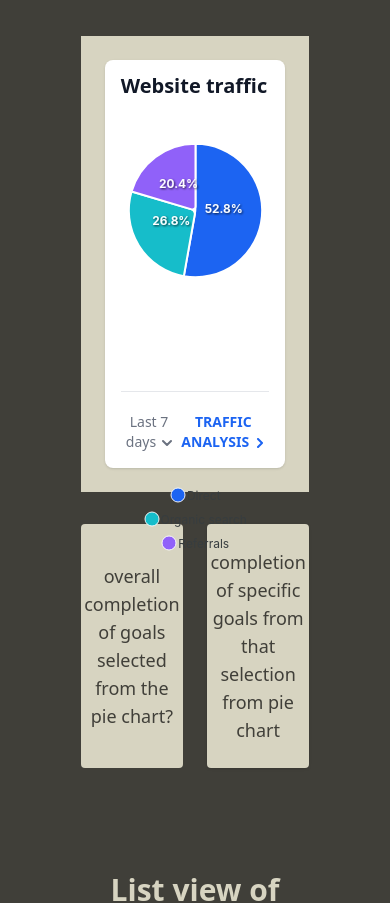
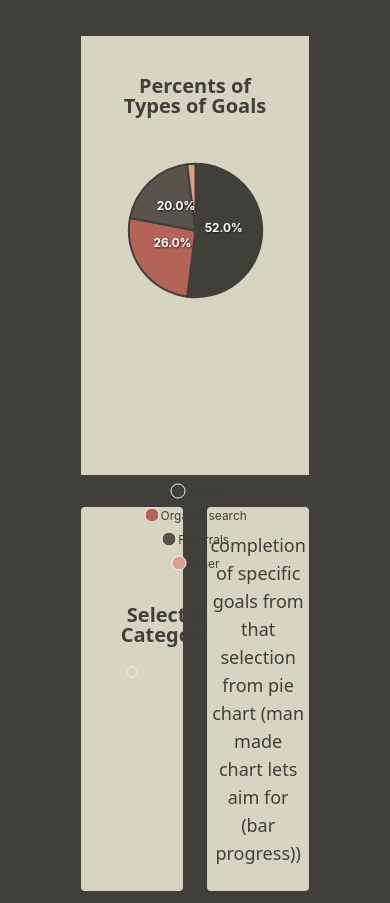
Before and after one commit to bdubbs11/GoalScape, a React (Vite) app: page / in a window 390 px wide. Shown: the part 1020-1923 px from the top of the page. Built offline with nearby package versions, Linux system fonts and the light colour scheme; no server answers.

Commit message:
radial chart in progress

```diff
--- a/src/views/Home.jsx
+++ b/src/views/Home.jsx
@@ -2,6 +2,7 @@ import { useEffect, useRef, useState } from 'react';
 import { Link } from 'react-router-dom';
 import Edit from "../assets/edit.svg";
 import PieChart from './components/Piechart.jsx';
+import RadialChart from './components/Radialchart.jsx';
 
 function Home() {
   const nextSectionVis = useRef(null);
@@ -9,6 +10,10 @@ function Home() {
 
   const [userName, setUserName] = useState('');
   const [goals, setGoals] = useState([]);
+  const [pieGoals, setPieGoals] = useState([]);
+  const [radialGoals, setRadialGoals] = useState([]);
+  // this is for the pies
+  const [pieSelected, setPieSelected] = useState(null);
   // const [loading, setLoading] = useState(true);
 
   // fetching user or just user 1 (me)
@@ -18,39 +23,30 @@ function Home() {
     .then(user => {
       // console.log('Fetched user:', user);
       setUserName(user.name)
-      // setLoading(false);
     })
     .catch(err => {
       console.error('error fetching user:', err);
-      //  setLoading(false);
     });
 
     // Fetch goals
     fetch('/api/goals')
       .then(res => res.json())
       .then(data => {
-        // return just data for it to be the full thing querry
-        // this will allow for the pie chart to be the percentage of goal categories...
-        const counts = {};
-        data.forEach(goal => {
-          const category = goal.category;
-          counts[category] = (counts[category] || 0) + 1;
-        });
-
-        const total = data.length;
-        const pieData = Object.entries(counts).map(([label, count]) => ({
-          label,
-          value: ((count / total) * 100).toFixed(2),
-        }));
-        // Example: setGoals(data);
-        setGoals(pieData);
-        // console.log(' goals:', data);
+        // console.log("here i am", data);
+        setGoals(data);
+        createPieGoals(data, setPieGoals);
       })
       .catch(err => {
         console.error('Error fetching goals:', err);
       });
 
   }, []);
+
+  useEffect(() => {
+    if (pieSelected && goals.length > 0) {
+      createRadialGoals(goals, setRadialGoals, pieSelected);
+    }
+  }, [pieSelected, goals]);
 
 
 
@@ -89,7 +85,7 @@ function Home() {
 
 
 
-                <PieChart data={goals}/>
+                <PieChart data={pieGoals} onSliceClick={setPieSelected} />
 
 
 
@@ -97,10 +93,10 @@ function Home() {
                 {/* Second row with 2 columns */}
                 <div className="grid grid-cols-2 gap-6">
                   <div className="bg-primary text-background rounded p-6 flex items-center justify-center">
-                    <span className="text-lg">overall completion of goals selected from the pie chart?</span>
+                    <RadialChart data={radialGoals} selectedCategory={pieSelected} />
                   </div>
                   <div className="bg-primary text-background rounded shadow p-6 flex items-center justify-center">
-                    <span className="text-lg">completion of specific goals from that selection from pie chart</span>
+                    <span className="text-lg">completion of specific goals from that selection from pie chart (man made chart lets aim for (bar progress))</span>
                   </div>
                 </div>
               </div>
@@ -167,35 +163,6 @@ function Home() {
                     <td className="border-t-3 px-4 py-2">{ goal.notes }</td>
                   </tr>
                 ))}
-
-
-
-
-
-                  {/* <tr>
-                    <td className="border-t-3 px-4 py-2">Learn React</td>
-                    <td className="border-t-3 px-4 py-2">Education</td>
-                    <td className="border-t-3 px-4 py-2">50%</td>
-                    <td className="border-t-3 px-4 py-2">23/01/01</td>
-                    <td className="border-t-3 px-4 py-2">23/12/31</td>
-                    <td className="border-t-3 px-4 py-2 truncate">Need to finish the documentation</td>
-                  </tr>
-                  <tr>
-                    <td className="border-t-1 px-4 py-2">Run a marathon</td>
-                    <td className="border-t-1 px-4 py-2">Health</td>
-                    <td className="border-t-1 px-4 py-2">30%</td>
-                    <td className="border-t-1 px-4 py-2">23/02/01</td>
-                    <td className="border-t-1 px-4 py-2">23/12/31</td>
-                    <td className="border-t-1 px-4 py-2 truncate">Training is going well</td>
-                  </tr>
-                  <tr>
-                    <td className="border-t-1 px-4 py-2">Read 12 books</td>
-                    <td className="border-t-1 px-4 py-2">Personal Development</td>
-                    <td className="border-t-1 px-4 py-2">25%</td>
-                    <td className="border-t-1 px-4 py-2">23/03/01</td>
-                    <td className="border-t-1 px-4 py-2">23/12/31</td>
-                    <td className="border-t-1 px-4 py-2 truncate whitespace-nowrap">Currently reading 'Atomic Habits'</td>
-                  </tr> */}
                 </tbody>
               </table>
 
@@ -210,4 +177,42 @@ function Home() {
 
   );
 }
+
+function createPieGoals(data, setPieGoals){
+  // return just data for it to be the full thing querry
+  // this will allow for the pie chart to be the percentage of goal categories...
+  const counts = {};
+  data.forEach(goal => {
+    const category = goal.category;
+    counts[category] = (counts[category] || 0) + 1;
+  });
+
+  const total = data.length;
+  const pieData = Object.entries(counts).map(([label, count]) => ({
+    label,
+    value: ((count / total) * 100).toFixed(2),
+  }));
+  // console.log("this is from the function", pieData);
+  setPieGoals(pieData);
+}
+
+function createRadialGoals(data, setRadialGoals, pieSelected){
+  // from progress of specific goals need to figure out how many are done
+  // how many are in progress and hten how many are to do
+  if(pieSelected && data.length > 0){
+    const selectedGoals = data.filter(x => x.category === pieSelected);
+
+    const total = selectedGoals.length;
+    const done = selectedGoals.filter(x => x.progress === 100).length;
+    const inProgress = selectedGoals.filter(x => x.progress > 0 && x.progress < 100).length;
+    const toDo = total - done - inProgress;
+
+    setRadialGoals([done, inProgress, toDo]);
+    console.log("Setting radial goals to:", [done, inProgress, toDo]);
+    console.log("the category:", pieSelected);
+  }
+
+}
+
+
 export default Home;
--- a/src/views/components/Piechart.jsx
+++ b/src/views/components/Piechart.jsx
@@ -1,27 +1,76 @@
 import React from "react";
 import ReactApexChart from "react-apexcharts";
 
-const PieChart = ({ data }) => {
+const PieChart = ({ data, onSliceClick }) => {
 
-  console.log(data);
+  // console.log("piechart info", data);
   // series nends to be from the array
   // colors as well?
   // labels needs to be from the array as well
 
-  const series = data?.length ? data.map(item => item.value) : [52, 26, 20, 2];
+  const series = data?.length ? data.map(item => parseFloat(item.value)) : [52, 26, 20, 2];
   const labels = data?.length ? data.map(item => item.label) : ["Direct", "Organic search", "Referrals", "Other"];
 
+  const HEX_COLOR_POOL = [
+    "#1C64F2", "#16BDCA", "#9061F9", "#FACC15", "#EF4444",
+    "#10B981", "#F472B6", "#8B5CF6", "#FB923C", "#22D3EE",
+    "#6366F1", "#14B8A6", "#F59E0B", "#DC2626", "#A855F7",
+    "#3B82F6", "#059669", "#EC4899", "#7C3AED", "#E879F9"
+  ];
+
+const HEX_COLOR_PALETTE = [
+  "#403f39", // base charcoal
+  "#b46357", // base terracotta
+  "#5a534d", // dark taupe
+  "#d6a18b", // light terra peach
+  "#6c5b52", // cool brown
+  "#a25447", // deeper terracotta
+  "#7a6a61", // warm slate
+  "#c97b6a", // soft clay
+  "#91857e", // dusty gray beige
+  "#8e4e3c", // rust brown
+  "#bfaea3", // pale ash
+  "#473f3a", // charcoal variation
+  "#a9685b", // weathered red
+  "#685e58", // smoky taupe
+  "#ce9b88", // desaturated coral
+  "#574d47", // dark stone
+  "#ac786d", // warm dusty rose
+  "#382f2a", // deep coffee
+  "#9f5748", // baked red clay
+  "#84776e"  // muted greige
+];
+
+
+  const colors = HEX_COLOR_PALETTE.slice(0, labels.length);
+
+  // console.log("series:", series);
+  // console.log("labels:", labels);
+
   const chartOptions = {
-    series: [52.8, 26.8, 20.4],
+    series,
     options: {
       chart: {
         type: "pie",
         height: 420,
         width: "100%",
+        events: {
+          dataPointSelection: (event, chartContext, config) => {
+          const clickedIndex = config.dataPointIndex;
+          const label = labels[clickedIndex];
+          const value = series[clickedIndex];
+
+          //  Replace this with your custom logic
+          onSliceClick?.(label);
+          // console.log(`You clicked on: ${label} (${value}%)`);
+
+          // Example: setSelectedCategory(label);
+        }
+        }
       },
-      colors: ["#1C64F2", "#16BDCA", "#9061F9"],
+      colors,
       stroke: {
-        colors: ["#ffffff"],
+        colors: ["#403f39"],
       },
       plotOptions: {
         pie: {
@@ -31,7 +80,7 @@ const PieChart = ({ data }) => {
           },
         },
       },
-      labels: ["Direct", "Organic search", "Referrals"],
+      labels,
       dataLabels: {
         enabled: true,
         style: {
@@ -41,6 +90,9 @@ const PieChart = ({ data }) => {
       legend: {
         position: "bottom",
         fontFamily: "Inter, sans-serif",
+        labels: {
+          colors: "#403f39",
+        }
       },
       yaxis: {
         labels: {
@@ -62,10 +114,10 @@ const PieChart = ({ data }) => {
   };
 
   return (
-    <div className="max-w-sm w-full bg-white rounded-lg shadow-sm dark:bg-gray-800 p-4 md:p-6">
+    <div className="max-w-5xl w-full rounded-lg p-4 md:p-6">
       <div className="flex justify-between items-start w-full mb-4">
-        <h5 className="text-xl font-bold leading-none text-gray-900 dark:text-white">
-          Website traffic
+        <h5 className="text-xl text-background font-bold leading-none">
+          Percents of Types of Goals
         </h5>
       </div>
 
@@ -77,41 +129,6 @@ const PieChart = ({ data }) => {
           height={420}
         />
       </div>
-
-      <div className="pt-5 border-t border-gray-200 dark:border-gray-700">
-        <div className="flex justify-between items-center">
-          <button
-            type="button"
-            className="text-sm font-medium text-gray-500 dark:text-gray-400 hover:text-gray-900 dark:hover:text-white"
-          >
-            Last 7 days
-            <svg
-              className="w-2.5 h-2.5 ms-1.5 inline-block"
-              xmlns="http://www.w3.org/2000/svg"
-              fill="none"
-              viewBox="0 0 10 6"
-              stroke="currentColor"
-            >
-              <path strokeLinecap="round" strokeLinejoin="round" strokeWidth="2" d="m1 1 4 4 4-4" />
-            </svg>
-          </button>
-          <a
-            href="#"
-            className="uppercase text-sm font-semibold text-blue-600 hover:text-blue-700 dark:hover:text-blue-500"
-          >
-            Traffic analysis
-            <svg
-              className="w-2.5 h-2.5 ms-1.5 inline-block"
-              xmlns="http://www.w3.org/2000/svg"
-              fill="none"
-              viewBox="0 0 6 10"
-              stroke="currentColor"
-            >
-              <path strokeLinecap="round" strokeLinejoin="round" strokeWidth="2" d="m1 9 4-4-4-4" />
-            </svg>
-          </a>
-        </div>
-      </div>
     </div>
   );
 };
--- /dev/null
+++ b/src/views/components/Radialchart.jsx
@@ -0,0 +1,71 @@
+import React, { useEffect, useState } from "react";
+import ReactApexChart from "react-apexcharts";
+
+const RadialChart = ({data, selectedCategory}) => {
+// console.log("in radial chart", data);
+const [series, setSeries] = useState([0, 0, 0]);
+useEffect(() => {
+  if (Array.isArray(data) && data.length === 3) {
+    setSeries(data);
+    setTimeout(() => {
+      window.dispatchEvent(new Event("resize"));
+    }, 50); // Give time for DOM to update
+  } else {
+    setSeries([0, 0, 0]);
+  }
+}, [data]);
+// const series = Array.isArray(data) && data.length === 3 ? data : [0, 0, 0];
+
+  const chartOptions = {
+    series,
+    colors: ["#1C64F2", "#16BDCA", "#FDBA8C"],
+    chart: {
+      type: "radialBar",
+      height: 350,
+    },
+    plotOptions: {
+      radialBar: {
+        track: {
+          background: "#E5E7EB",
+        },
+        dataLabels: {
+          show: false,
+        },
+        hollow: {
+          size: "32%",
+        },
+      },
+    },
+    labels: ["Done", "In progress", "To do"],
+    legend: {
+      show: true,
+      position: "bottom",
+      fontFamily: "Inter, sans-serif",
+    },
+    tooltip: {
+      enabled: true,
+    },
+  };
+
+  return (
+    <div className="max-w-5xl w-full rounded-lg p-4 md:p-6">
+      <div className="flex justify-between items-start w-full mb-4">
+        <h5 className="text-xl text-background font-bold leading-none capitalize">
+           {selectedCategory ? `Goals in ${selectedCategory}` : "Select a Category"}
+        </h5>
+     </div>
+    <div id="radial-chart">
+      <ReactApexChart
+        key={selectedCategory || series.join("-")}
+        options={chartOptions}
+        series={chartOptions.series}
+        type="radialBar"
+        height={350}
+      />
+    </div>
+    </div>
+
+  );
+};
+
+export default RadialChart;
```
Also changed, not shown: Screenshot 2025-05-26 at 12.45.56.png (added).
